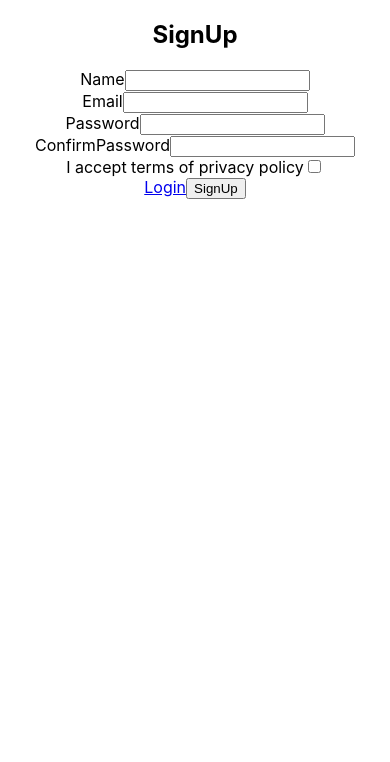
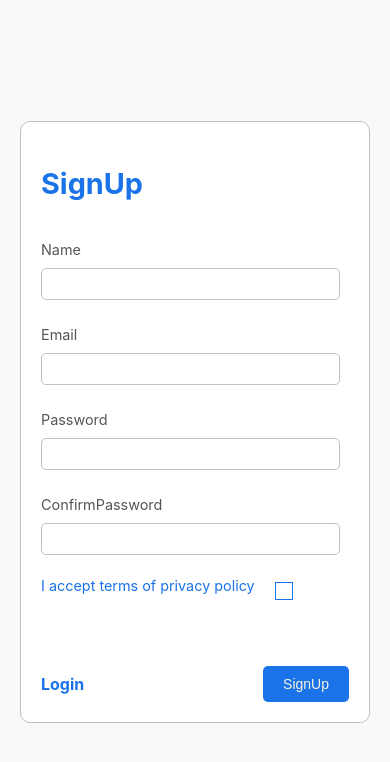
Before and after one commit to Aleireza-soleiman/form-app, a React (Create React App) app: page /signup in a window 390 px wide. Shown: the top 762 px of the page. Built offline with nearby package versions, Linux system fonts and the light colour scheme.

Commit message:
styling the components

```diff
--- a/src/components/Login.js
+++ b/src/components/Login.js
@@ -2,6 +2,8 @@
 import { Link } from 'react-router-dom';
 //function
 import { validate } from '../functions/validate';
+//styles
+import styles from "./Styles.module.css";
 const Login = () => {
     const [touched , setTouched] = useState({});
     const [errors , setErrors] = useState({});
@@ -20,23 +22,23 @@
     const focusHandler = event =>{
         setTouched({...touched , [event.target.name] : true})
     }
-    const submitHandler = event => event.preventDefault();
+    const submitHandler = event =>{ event.preventDefault();}
 
     return (
-        <div>
-            <form onSubmit={submitHandler} >
-                <h2>Login</h2>
-                <div>
+        <div className={styles.container} >
+            <form className={styles.formContainer} onSubmit={submitHandler} >
+                <h2 className={styles.header} >Login</h2>
+                <div className={styles.formField} >
                     <label>Email</label>
-                    <input type="text" name="email" value={data.email} onChange={changeHandler} onFocus={focusHandler} />
+                    <input className={(errors.email && touched.email) ? styles.uncompleted : styles.formInput} type="text" name="email" value={data.email} onChange={changeHandler} onFocus={focusHandler} />
                     {errors.email && touched.email && <span>{errors.email}</span>}
                 </div>
-                <div>
+                <div className={styles.formField} >
                     <label>Password</label>
-                    <input type="text" name="password" value={data.password} onChange={changeHandler} onFocus={focusHandler} />
+                    <input className={(errors.password && touched.password) ? styles.uncompleted : styles.formInput} type="text" name="password" value={data.password} onChange={changeHandler} onFocus={focusHandler} />
                     {errors.password && touched.password && <span>{errors.password}</span>}
                 </div>
-                <div>
+                <div className={styles.formButtons} >
                     <Link to="/signup" >SignUp</Link>
                     <button type="submit">Login</button>
                 </div>
--- a/src/components/SignUp.js
+++ b/src/components/SignUp.js
@@ -2,6 +2,8 @@
 import { Link } from 'react-router-dom';
 //function
 import { validate } from '../functions/validate';
+//Styles
+import styles from "./Styles.module.css" ;
 const SignUp = () => {
     const [touched , setTouched] = useState({})
     const [errors , setErrors] = useState({});
@@ -31,37 +33,37 @@
     const submitHandler = event => event.preventDefault();
 
     return (
-        <div>
-            <form onSubmit={submitHandler} >
-                <h2>SignUp</h2>
-                <div>
+        <div className={styles.container} >
+            <form onSubmit={submitHandler} className={styles.formContainer} >
+                <h2 className={styles.header} >SignUp</h2>
+                <div className={styles.formField} >
                     <label>Name</label>
-                    <input type="text" name="name" value={data.name} onChange={changeHandler} onFocus={focusHandler} />
+                    <input className={(errors.name && touched.name) ? styles.uncompleted : styles.formInput} type="text" name="name" value={data.name} onChange={changeHandler} onFocus={focusHandler} />
                     {errors.name && touched.name && <span>{errors.name}</span>}
                 </div>
-                <div>
+                <div className={styles.formField} >
                     <label>Email</label>
-                    <input type="text" name="email" value={data.email} onChange={changeHandler} onFocus={focusHandler} />
+                    <input className={(errors.email && touched.email) ? styles.uncompleted : styles.formInput} type="text" name="email" value={data.email} onChange={changeHandler} onFocus={focusHandler} />
                     {errors.email && touched.email && <span>{errors.email}</span>}
                 </div>
-                <div>
+                <div className={styles.formField} >
                     <label>Password</label>
-                    <input type="text" name="password" value={data.password} onChange={changeHandler} onFocus={focusHandler} />
+                    <input className={(errors.password && touched.password) ? styles.uncompleted : styles.formInput} type="text" name="password" value={data.password} onChange={changeHandler} onFocus={focusHandler} />
                     {errors.password && touched.password && <span>{errors.password}</span>}
                 </div>
-                <div>
+                <div className={styles.formField} >
                     <label>ConfirmPassword</label>
-                    <input type="text" name="confirmPassword" value={data.confirmPassword} onChange={changeHandler} onFocus={focusHandler} />
+                    <input className={(errors.confirmPassword && touched.confirmPassword) ? styles.uncompleted : styles.formInput} type="text" name="confirmPassword" value={data.confirmPassword} onChange={changeHandler} onFocus={focusHandler} />
                     {errors.confirmPassword && touched.confirmPassword && <span>{errors.confirmPassword}</span>}
                 </div>
-                <div>
-                    <div>
+                <div className={styles.formField} >
+                    <div className={styles.checkboxContainer} >
                         <label>I accept terms of privacy policy</label>
                         <input type="checkbox" name="isAccepted" value={data.isAccepted} onChange={changeHandler} onFocus={focusHandler} />
                         {errors.isAccepted && touched.isAccepted && <span>{errors.isAccepted}</span>}
                     </div>
                 </div>
-                <div>
+                <div className={styles.formButtons} >
                     <Link to="/login" >Login</Link>
                     <button type="submit">SignUp</button>
                 </div>
--- /dev/null
+++ b/src/components/Styles.module.css
@@ -0,0 +1,148 @@
+.container{
+    display: flex;
+    align-items: center;
+    justify-content: center;
+    background-color: #f9f9f9;
+    min-height: 100vh;
+}
+.formContainer{
+    background-color: #fff;
+    width: fit-content;
+    height: fit-content;
+    padding: 50px;
+    margin: 50px;
+    border: 1px solid silver;
+    border-radius: 10px;
+}
+.header{
+    color: #1a73e8;
+    text-align: left;
+    margin-bottom: 40px;
+    font-size: 1.8rem;
+}
+.formField{
+    display: flex;
+    flex-direction: column;
+    margin-bottom: 10px;
+    height: 75px;
+}
+.formField label{
+    color:rgb(85, 85, 85);
+    text-align: left;
+    margin-bottom: 10px;
+    font-size: 0.9rem;
+
+}
+.formInput{
+    width: 300px;
+    height: 30px;
+    padding: 0 10px;
+    border: 1px solid silver;
+    transition: all 0.2s ease-in;
+    border-radius: 5px;
+}
+.uncompleted{
+    width: 300px;
+    height: 30px;
+    padding: 0 10px;
+    border: 1px solid red;
+    transition: all 0.2s ease-in;
+    border-radius: 5px;
+}
+.formInput:focus ,
+.uncompleted:focus{
+    height: 30px;
+    line-height: 30px;
+    outline: none;
+    border: 1px solid #1a73e8;
+}
+.formField span{
+    color: red;
+    background-color: rgba(255, 0,0, 0.175);
+    text-align: left;
+    margin-top: 5px;
+    width: fit-content;
+    padding: 2px 3px;
+    font-size: 0.7rem;
+    height: 10px;
+    line-height: 10px;
+    border-radius: 3px;
+}
+.checkboxContainer{
+    display: flex;
+    font-size: 0.85rem;
+    text-align: center;
+    align-items: center;
+    flex-direction: row !important;
+    height: 20px !important;
+}
+.formField:nth-child(6) label{
+    color: #1a73e8;
+}
+input[type="checkbox"]{
+    width: 18px;
+    height: 18px;
+    margin-left: 20px;
+    border: 1px solid #1a73e8;
+    appearance: none;
+    transition: all 0.2s ease-in;
+}
+input[type="checkbox"]:checked{
+    width: 18px;
+    height: 18px;
+    border-radius: 50%;
+    background-color: #1a73e8;
+    transition: all 0.2s ease-in;
+}
+input[type="checkbox"]:focus{
+    width: 18px;
+    height: 18px;
+    border: 2px solid #004aaa;
+    outline: none;
+}
+.formButtons{
+    display: flex;
+    align-items: center;
+    justify-content: space-between;
+}
+.formButtons button{
+    color: #faf3dd;
+    border: none;
+    background-color:#1a73e8;
+    font-size: 0.875rem;
+    font-weight: 500;
+    padding: 10px 20px ;
+    cursor: pointer;
+    transition: all 0.2s ease-in;
+    border-radius: 5px;
+}
+.formButtons a{
+    text-decoration: none;
+    color: #1a73e8;
+    font-weight: 700;
+    transition: all 0.2s ease-in;
+}
+.formButtons button:hover{
+    background-color: #004aaa;
+}
+.formButtons a:hover{
+    color: #004aaa;
+}
+@media (max-width: 440px) {
+    .formContainer {
+      padding: 20px;
+      margin: 50px 20px;
+    }
+
+    .formContainer {
+      width: 90%;
+    }
+
+    .formInput {
+      width: 90%;
+    }
+
+    .uncompleted {
+      width: 90%;
+    }
+  }
```
